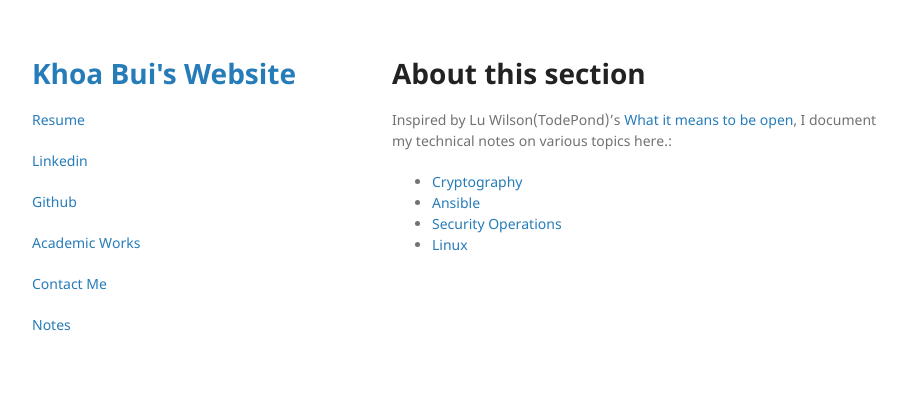
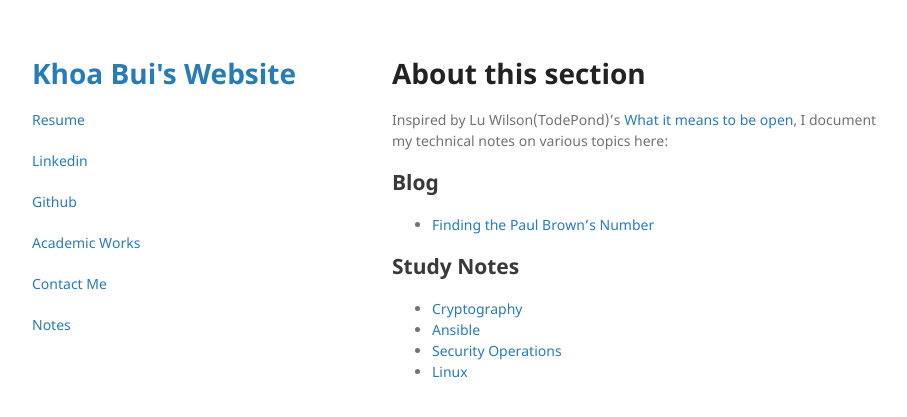
Before and after one commit to khoabuiv/khoabuiv.github.io, a Jekyll site: the page built from notes.md, in a window 1280 px wide. Shown: the top 417 px of the page, without its empty margins (178-1085 px from the left). Built offline with Jekyll 4.4.1, drawn with Linux system fonts in a browser that asks for light colours.

Commit message:
Testing new blog

```diff
--- a/notes.md
+++ b/notes.md
@@ -4,8 +4,13 @@ layout: default
 ---
 
 # About this section
-Inspired by Lu Wilson(TodePond)'s [What it means to be open](https://www.youtube.com/watch?v=MJzV0CX0q8o&t), I document my technical notes on various topics here.:
+Inspired by Lu Wilson(TodePond)'s [What it means to be open](https://www.youtube.com/watch?v=MJzV0CX0q8o&t), I document my technical notes on various topics here:
 
+## Blog
+* [Finding the Paul Brown's Number](https://khoabuiv.github.io/blogs/paul_browns_number.html)
+
+
+## Study Notes
 * [Cryptography](https://khoabuiv.github.io/cryptography.html)
 * [Ansible](https://khoabuiv.github.io/ansible.html)
 * [Security Operations](https://khoabuiv.github.io/security_operations.html)
```
Also changed, not shown: blogs/paul_browns_number.md (added, +8 -0 lines).
